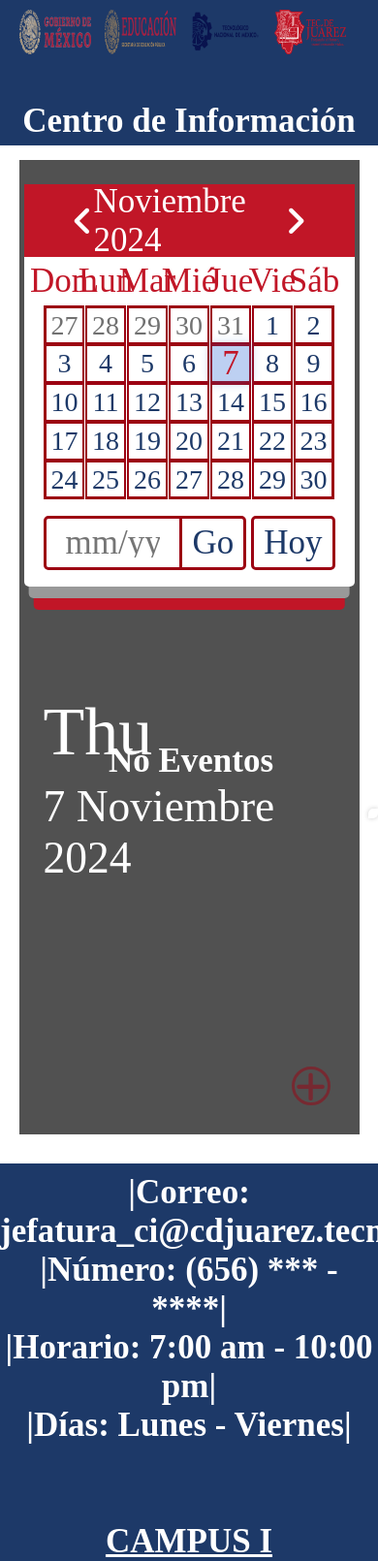
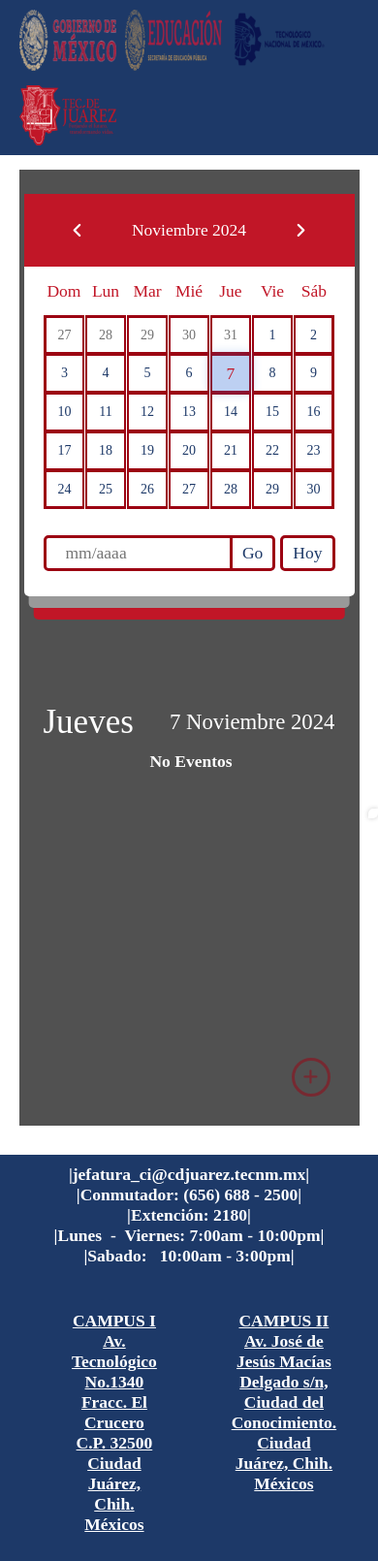
Before and after one commit to 19110280/Biblioteca-Virtual---ITCJ, a PHP site: page /eventos.html in a window 390 px wide; the page is wider, and only the part inside the window is pictured. Shown: the top 1610 px of that part at 97% size. Run offline with PHP 8.4, Linux system fonts and the light colour scheme; grey boxes are pictures that could not be loaded.

Commit message:
Add files via upload

```diff
--- a/css/styleBordes.css
+++ b/css/styleBordes.css
@@ -43,7 +43,7 @@ header a:hover {
 }
 
 /*Responsive 'Header' {800px}*/
-@media(max-width: 800px) {
+@media screen and (max-width: 1000px) {
 
     /*Header*/
     header {
@@ -64,7 +64,7 @@ header a:hover {
 }
 
 /*Responsive 'Header' {560px}*/
-@media(max-width: 560px) {
+@media(max-width: 500px) {
 
     /*Header*/
     header {
@@ -84,19 +84,6 @@ header a:hover {
     header .espacio {
         display: block;
         /*font-size: 10px;*/
-    }
-}
-
-/*Responsive 'Header' {460px}*/
-@media(max-width: 460px) {
-
-    /*Header*/
-    header {
-        height: 150px;
-    }
-
-    header img {
-        width: 74px;
     }
 }
 
@@ -164,22 +151,14 @@ footer .campus:hover {
     color: rgb(193, 22, 39);
 }
 
-/**footer .aniversario {
-    display: flex;
-    justify-content: center;
-    height: 150px;
-    width: 250px;
-    margin-left: 40%;
-}**/
-
 footer .contVisitas {
     display: flex;
-    margin-left: 90%;
+    margin-left: 85%;
     margin-top: 3%;
 }
 
 /**Responsive 'Footer'{1366px}*/
-@media(max-width: 1366px) {
+@media screen and (max-width: 1000px) {
 
     /*Footer*/
     /**footer {
@@ -196,17 +175,22 @@ footer .contVisitas {
     }
 
     footer .contVisitas {
-        margin-left: 90%;
+        margin-left: 84%;
     }
 }
 
-/*Responsive 'Footer'{800px}*/
-@media(max-width: 769px) {
+/*Responsive 'Footer' {430px}*/
+@media(max-width: 500px) {
 
     /*Footer*/
-    /**footer {
-        height: 540px;
-    }**/
+    footer {
+        height: 460px;
+    }
+
+    .icons img{
+        margin-top: 20px;
+        height: 120px;
+    }
 
     footer .datos {
         display: none;
@@ -221,79 +205,21 @@ footer .contVisitas {
     }
 
     footer .itcj {
-        display: block;
+        margin-right: 40px;
     }
 
-    footer .campus {
-        font-size: 18px;
-    }
-
-    footer .aniversario {
-        height: 140px;
-        width: 250px;
-        margin-left: 35%;
-    }
-
-    footer .contVisitas {
-        margin-left: 85%;
-    }
-}
-
-/*Responsive 'Footer' {560px}*/
-@media(max-width: 560px) {
-
-    /*Footer*/
-    /**footer {
-        height: 480px;
-    }**/
-
-    footer .datosBlock {
-        font-size: 16px;
-    }
-
-    footer .itcj {
-        padding: 0 5px;
-    }
-
-    footer .campus {
-        font-size: 15px;
-    }
-
-    footer .aniversario {
-        margin-top: -20px;
-        height: 150px;
-        width: 250px;
-        margin-left: 30%;
-    }
-
-    footer .contVisitas {
-        margin-left: 80%;
-    }
-}
-
-/*Responsive 'Footer' {430px}*/
-@media(max-width: 430px) {
-
-    /*Footer*/
-    /**footer {
-        height: 460px;
-    }**/
-
-    footer .itcj {
-        padding: 0 20px;
-    }
-
-    footer .campus {
+    .campus {
         font-size: 14px;
     }
 
-    footer .aniversario {
+    .aniversario {
         height: 100px;
         width: 200px;
         margin-left: 0;
     }
 
     footer .contVisitas {
+        margin-top: 10%;
         margin-left: 69%;
     }
 }
--- a/css/syleEventos.css
+++ b/css/syleEventos.css
@@ -11,13 +11,12 @@
   padding: 0;
   box-sizing: border-box;
   font-family: 'Times New Roman', Times, serif;
-  font-size: 35px;
+  font-size: 17.5px;
 }
 
 main {
   height: auto;
   padding: 15px;
-
   position: relative;
   min-height: 100vh;
   display: flex;
@@ -35,7 +34,6 @@ main {
   padding: 5px;
   color: white;
   display: flex;
-
   border-radius: 10px;
   background-color: var(--gris);
 }
@@ -576,7 +574,7 @@ main {
 /* media queries */
 
 @media screen and (max-width: 1000px) {
-  body {
+  main {
     align-items: flex-start;
     justify-content: flex-start;
   }
--- a/eventos.html
+++ b/eventos.html
@@ -26,7 +26,7 @@
         <a href="http://cdjuarez.tecnm.mx/">
             <img src="img/ITCJ escudo fondo y letras en rojo.png" alt=""></a>
 
-        <a href="https://19110280.github.io/Biblioteca-Virtual---ITCJ/">
+        <a class="prueba1" href="https://19110280.github.io/Biblioteca-Virtual---ITCJ/">
             <h1 class="txt">Centro de Información</h1>
             <h1 class="txt">(Biblioteca)</h1>
         </a>
@@ -65,7 +65,7 @@
                     <div class="days"></div>
                     <div class="goto-today">
                         <div class="goto">
-                            <input type="text" placeholder="mm/yyyy" class="date-input" />
+                            <input type="text" placeholder="mm/aaaa" class="date-input" />
                             <button class="goto-btn">Go</button>
                         </div>
                         <button class="today-btn">Hoy</button>
@@ -128,10 +128,11 @@
         </div>
 
         <div class="datosBlock">
-            <h3 class="block">|Correo: jefatura_ci@cdjuarez.tecnm.mx|</h3>
-            <h3 class="block">|Número: (656) *** - ****|</h3>
-            <h3 class="block">|Horario: 7:00 am - 10:00 pm|</h3>
-            <h3 class="block">|Días: Lunes - Viernes|</h3>
+            <h3 class="block">|jefatura_ci@cdjuarez.tecnm.mx|</h3>
+            <h3 class="block">|Conmutador: (656) 688 - 2500|</h3>
+            <h3 class="block">|Extención: 2180|</h3>
+            <h3 class="block">|Lunes&ensp;-&ensp;Viernes: 7:00am - 10:00pm|</h3>
+            <h3 class="block">|Sabado: &ensp;10:00am - 3:00pm|</h3>
         </div>
 
         <br>
--- /dev/null
+++ b/js/bordes.js
@@ -0,0 +1 @@
+const biblioteca = document.querySelector(".prueba1");
--- a/js/calendario.js
+++ b/js/calendario.js
@@ -21,6 +21,16 @@ let today = new Date();
 let activeDay;
 let month = today.getMonth();
 let year = today.getFullYear();
+
+const week = [
+  "Domingo",
+  "Lunes",
+  "Martes",
+  "Miercoles",
+  "Jueves",
+  "Viernes",
+  "Sabado"];
+
 
 const months = [
   "Enero",
@@ -215,8 +225,7 @@ function gotoDate() {
 //Función obtener día activo nombre del día y fecha y actualizar día del evento fecha del evento
 function getActiveDay(date) {
   const day = new Date(year, month, date);
-  const dayName = day.toString().split(" ")[0];
-  eventDay.innerHTML = dayName;
+  eventDay.innerHTML = week[day.getDay()];
   eventDate.innerHTML = date + " " + months[month] + " " + year;
 }
 
```
Also changed, not shown: index.html (+6 -5 lines).
